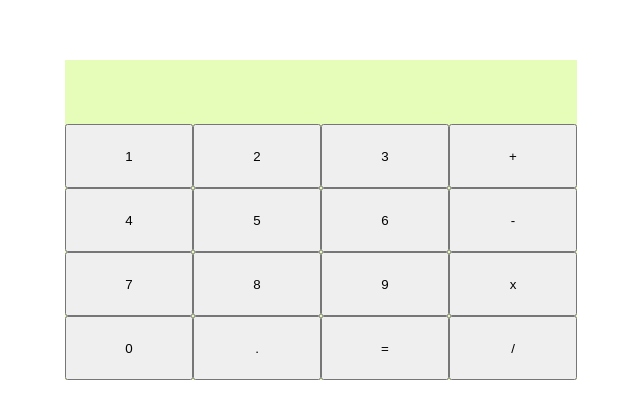
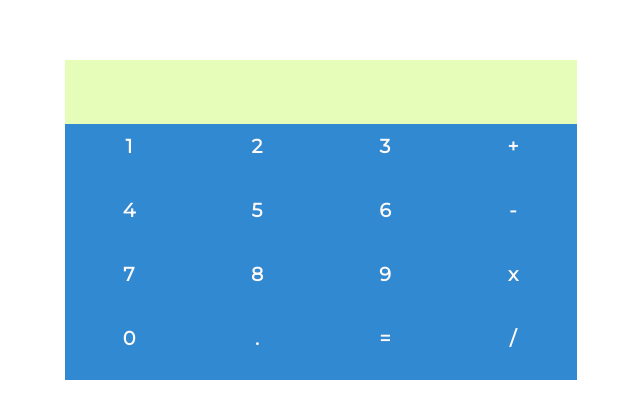
Before and after one commit to NimaAB/JS-practice, a plain HTML site: page index.html in a window 1280 px wide. Shown: the part 180-598 px from the top of the page, without its empty margins (319-959 px from the left). Drawn offline with Linux system fonts and the light colour scheme.

Commit message:
btn styling

```diff
--- a/index.html
+++ b/index.html
@@ -11,29 +11,29 @@
         <main class="main">
             <div class="output"></div>
             <div class="inputs">
-                <input type="submit" value="1" class="btn">
-                <input type="submit" value="2" class="btn">
-                <input type="submit" value="3" class="btn">
-                <input type="submit" value="+" class="btn">
+                <div class="btn">1</div>
+                <div class="btn">2</div>
+                <div class="btn">3</div>
+                <div class="btn">+</div>
+           </div>
+            <div class="inputs">
+                <div class="btn">4</div>
+                <div class="btn">5</div>
+                <div class="btn">6</div>
+                <div class="btn">-</div>
+           </div>
+            <div class="inputs">
+                <div class="btn">7</div>
+                <div class="btn">8</div>
+                <div class="btn">9</div>
+                <div class="btn">x</div>
             </div>
             <div class="inputs">
-                <input type="submit" value="4" class="btn">
-                <input type="submit" value="5" class="btn">
-                <input type="submit" value="6" class="btn">
-                <input type="submit" value="-" class="btn">
-            </div>
-            <div class="inputs">
-                <input type="submit" value="7" class="btn" >
-                <input type="submit" value="8" class="btn" >
-                <input type="submit" value="9" class="btn" >
-                <input type="submit" value="x" class="btn" >
-            </div>
-            <div class="inputs">
-                <input type="submit" value="0" class="btn">
-                <input type="submit" value="." class="btn">
-                <input type="submit" value="=" class="btn">
-                <input type="submit" value="/" class="btn">
-            </div>
+                <div class="btn">0</div>
+                <div class="btn">.</div>
+                <div class="btn">=</div>
+                <div class="btn">/</div>
+           </div>
         </main>
     </div>
 </body>
--- a/sass/_buttons.scss
+++ b/sass/_buttons.scss
@@ -1,7 +1,16 @@
+@import 'config';
 %btns{
-    font-weight: 500;
+    font-weight: bold;
+    font-size: 1.2rem;
+    background-color: $btn-color;
+    color: $btn-text-color;
+    text-align: center;
+    padding: 10px;
 }
 
 .btn{
     @extend %btns;
 }
+.btn:hover{
+    background-color: lighter($btn-color,3%);
+}
--- a/sass/_config.scss
+++ b/sass/_config.scss
@@ -1,7 +1,7 @@
 @import url('https://fonts.googleapis.com/css2?family=Montserrat&display=swap');
 $primery-body-color: white;
 $primery-main-color:#e5fdb8;
-$btn-colors:#005296;
+$btn-color:#3189d1;
 $btn-text-color: rgb(255, 250, 250);
 $output-text-color: rgb(252, 231, 231);
 $font-stack: 'Montserrat', sans-serif;
```
Also changed, not shown: css/style.css.
